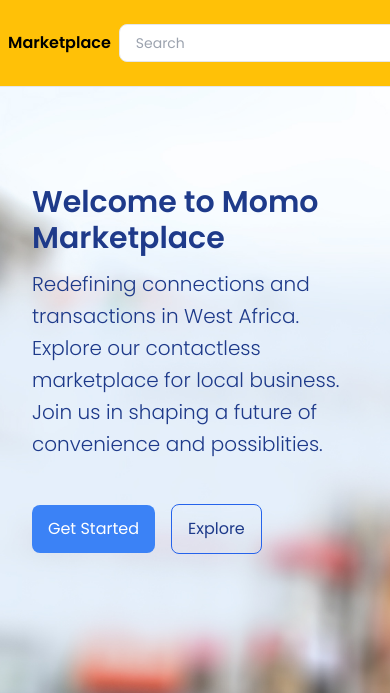
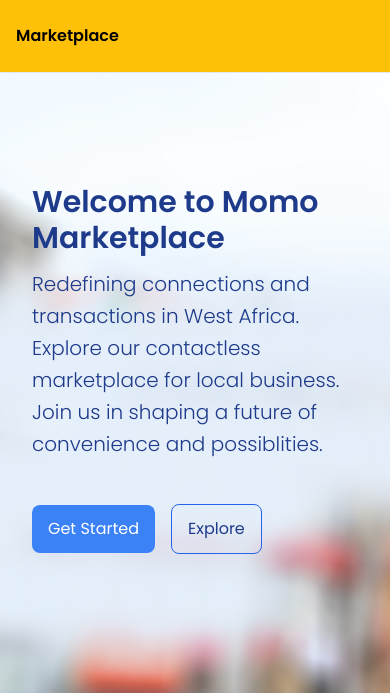
Before and after one commit to RealKingTino/Oloja_marketplace, a Flask app: page / in a window 390 px wide. Shown: the top 693 px of the page. Run offline with Flask 3, Linux system fonts and the light colour scheme; style sheets or scripts are compiled from the project's sources; some libraries are stand-ins or nearby versions.

Commit message:
Remove search bar

```diff
--- a/views/templates/header.html
+++ b/views/templates/header.html
@@ -1,4 +1,4 @@
-<header class="w-full flex top-0 fixed bg-[#ffc107] z-10 items-center border-b justify-between px-2 py-6 md:px-[2rem] md:py-[1.2rem]">
+<header class="w-full flex top-0 fixed bg-[#ffc107] z-10 items-center border-b justify-between px-4 py-6 md:px-[3rem] md:py-[1.2rem]">
 {% block header %}
     <h1 class="font-semibold mr-2 md:mr-0">Marketplace</h1>
         <nav class="flex md:w-3/4 text-sm items-center justify-evenly">
@@ -14,10 +14,6 @@
                 </ul>
             </div>
             <ul class="md:hidden flex items-center justify-between space-x-2">
-                <li class="relative">
-                    <span class="absolute top-2 text-slate-300 right-2"><iconify-icon icon="ic:twotone-search" width="24"></iconify-icon></span>
-                    <input class="border rounded-lg px-4 py-2" type="search" name="search" placeholder="Search">
-                </li>
                 <div class="group">
                     <button id="toggler" class="group-hover:ease-in group-hover:text-slate-100">
                         <iconify-icon icon="jam:align-justify" width="30" height="30" class="text-slate-50"></iconify-icon>
```
